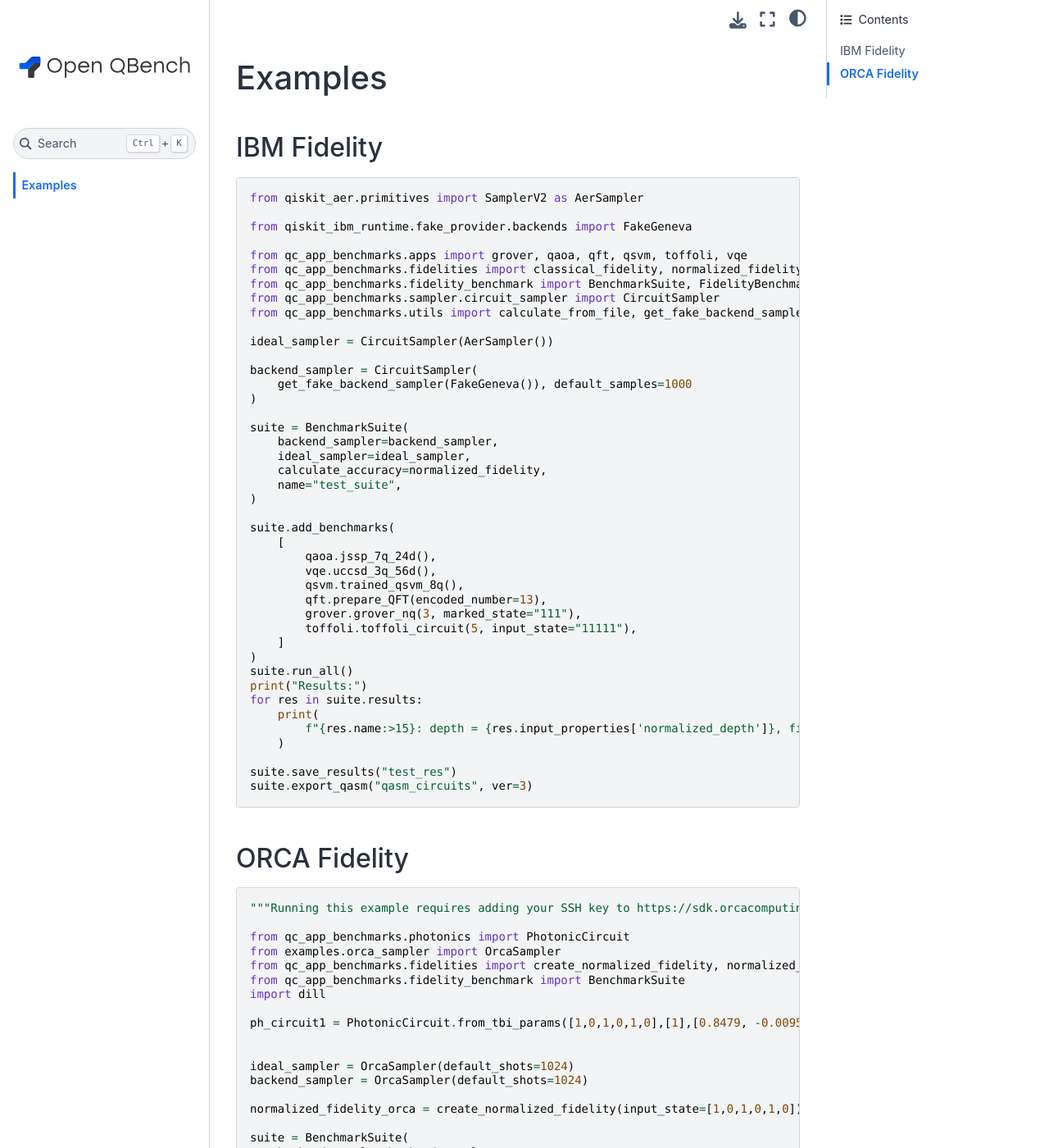
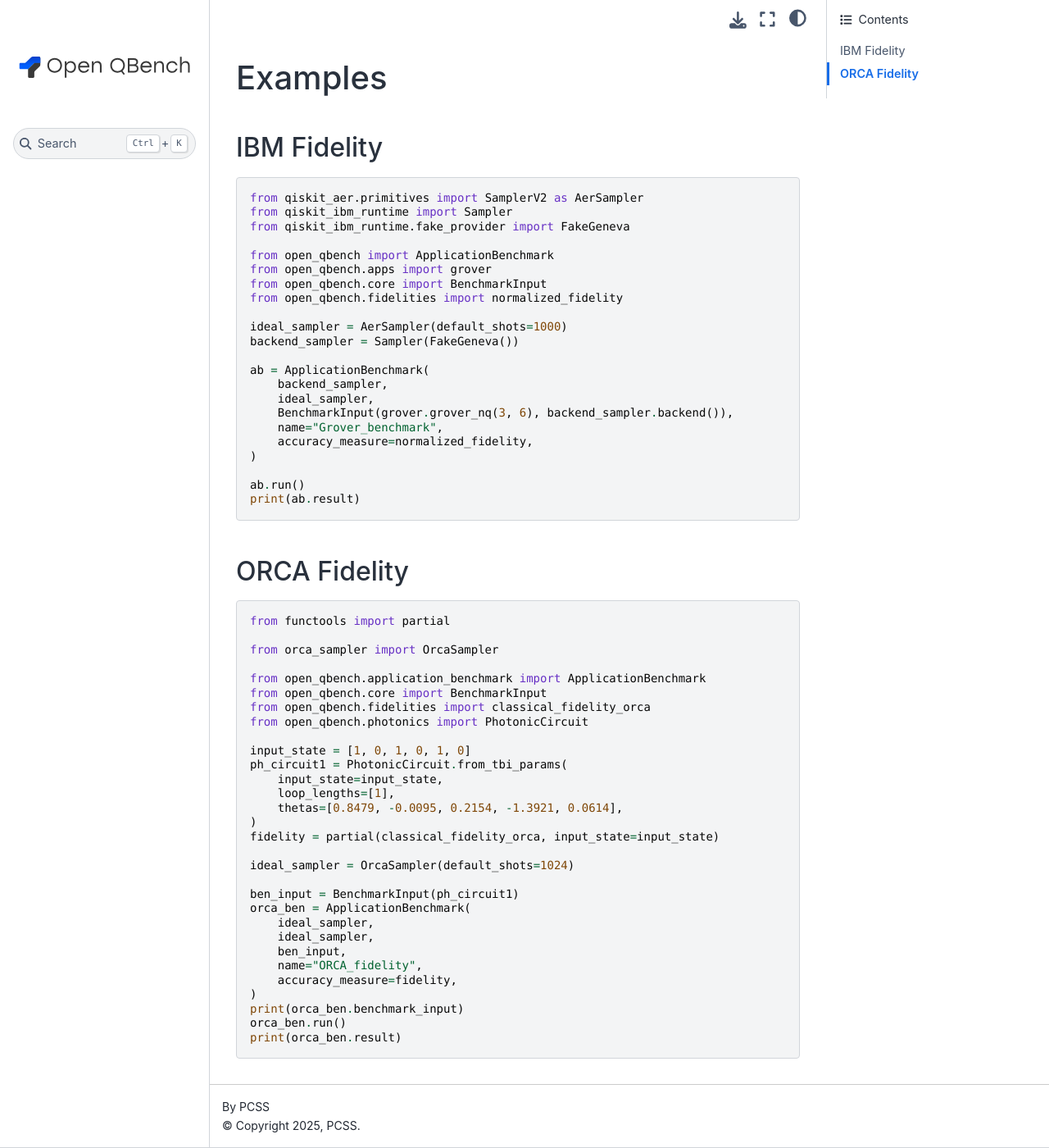
Before and after one commit to PCSS-Quantum/open-qbench, a Sphinx documentation site: the page built from docs/examples.rst, in a window 1280 px wide and 1400 px high. Shown: the whole window at 82% size. Built offline with Sphinx 7.4.7 and the Sphinx Book theme 1.1.4, drawn with Linux system fonts in a browser that asks for light colours; pages that are not in the unit, such as notebooks, are missing from menus; some of the changed text lies outside the part shown.

Commit message:
update docs - index, examples

```diff
--- a/docs/conf.py
+++ b/docs/conf.py
@@ -28,7 +28,7 @@
             "--separate",
             "-o",
             os.path.join(".", "API"),
-            lib_path,  # Generate docs only for quantum_launcher/
+            lib_path,
         ]
     )
 
@@ -45,8 +45,8 @@
 version = parsed_pyproject["project"]["version"]
 
 project = name
-project_copyright = "2025, psnc"
-author = "psnc"
+project_copyright = "2025, PCSS"
+author = "PCSS"
 release = version
 
 # -- General configuration ---------------------------------------------------
--- a/docs/examples.rst
+++ b/docs/examples.rst
@@ -4,91 +4,64 @@
 IBM Fidelity
 --------------
 
-::
+.. code-block:: python
 
     from qiskit_aer.primitives import SamplerV2 as AerSampler
+    from qiskit_ibm_runtime import Sampler
+    from qiskit_ibm_runtime.fake_provider import FakeGeneva
 
-    from qiskit_ibm_runtime.fake_provider.backends import FakeGeneva
+    from open_qbench import ApplicationBenchmark
+    from open_qbench.apps import grover
+    from open_qbench.core import BenchmarkInput
+    from open_qbench.fidelities import normalized_fidelity
 
-    from qc_app_benchmarks.apps import grover, qaoa, qft, qsvm, toffoli, vqe
-    from qc_app_benchmarks.fidelities import classical_fidelity, normalized_fidelity
-    from qc_app_benchmarks.fidelity_benchmark import BenchmarkSuite, FidelityBenchmark
-    from qc_app_benchmarks.sampler.circuit_sampler import CircuitSampler
-    from qc_app_benchmarks.utils import calculate_from_file, get_fake_backend_sampler
+    ideal_sampler = AerSampler(default_shots=1000)
+    backend_sampler = Sampler(FakeGeneva())
 
-    ideal_sampler = CircuitSampler(AerSampler())
-
-    backend_sampler = CircuitSampler(
-        get_fake_backend_sampler(FakeGeneva()), default_samples=1000
+    ab = ApplicationBenchmark(
+        backend_sampler,
+        ideal_sampler,
+        BenchmarkInput(grover.grover_nq(3, 6), backend_sampler.backend()),
+        name="Grover_benchmark",
+        accuracy_measure=normalized_fidelity,
     )
 
-    suite = BenchmarkSuite(
-        backend_sampler=backend_sampler,
-        ideal_sampler=ideal_sampler,
-        calculate_accuracy=normalized_fidelity,
-        name="test_suite",
-    )
-
-    suite.add_benchmarks(
-        [
-            qaoa.jssp_7q_24d(),
-            vqe.uccsd_3q_56d(),
-            qsvm.trained_qsvm_8q(),
-            qft.prepare_QFT(encoded_number=13),
-            grover.grover_nq(3, marked_state="111"),
-            toffoli.toffoli_circuit(5, input_state="11111"),
-        ]
-    )
-    suite.run_all()
-    print("Results:")
-    for res in suite.results:
-        print(
-            f"{res.name:>15}: depth = {res.input_properties['normalized_depth']}, fidelity = {res.average_fidelity}"
-        )
-
-    suite.save_results("test_res")
-    suite.export_qasm("qasm_circuits", ver=3)
+    ab.run()
+    print(ab.result)
 
 
 ORCA Fidelity
 --------------
 
-::
+.. code-block:: python
 
-    """Running this example requires adding your SSH key to https://sdk.orcacomputing.com/ and installing with pip install .[ORCA]"""
+    from functools import partial
 
-    from qc_app_benchmarks.photonics import PhotonicCircuit
-    from examples.orca_sampler import OrcaSampler
-    from qc_app_benchmarks.fidelities import create_normalized_fidelity, normalized_fidelity
-    from qc_app_benchmarks.fidelity_benchmark import BenchmarkSuite
-    import dill
+    from orca_sampler import OrcaSampler
 
-    ph_circuit1 = PhotonicCircuit.from_tbi_params([1,0,1,0,1,0],[1],[0.8479, -0.0095, 0.2154, -1.3921, 0.0614])
+    from open_qbench.application_benchmark import ApplicationBenchmark
+    from open_qbench.core import BenchmarkInput
+    from open_qbench.fidelities import classical_fidelity_orca
+    from open_qbench.photonics import PhotonicCircuit
 
+    input_state = [1, 0, 1, 0, 1, 0]
+    ph_circuit1 = PhotonicCircuit.from_tbi_params(
+        input_state=input_state,
+        loop_lengths=[1],
+        thetas=[0.8479, -0.0095, 0.2154, -1.3921, 0.0614],
+    )
+    fidelity = partial(classical_fidelity_orca, input_state=input_state)
 
     ideal_sampler = OrcaSampler(default_shots=1024)
-    backend_sampler = OrcaSampler(default_shots=1024)
 
-    normalized_fidelity_orca = create_normalized_fidelity(input_state=[1,0,1,0,1,0])
-
-    suite = BenchmarkSuite(
-        backend_sampler=backend_sampler,
-        ideal_sampler=ideal_sampler,
-        calculate_accuracy=normalized_fidelity_orca,
-        name="test_suite",
+    ben_input = BenchmarkInput(ph_circuit1)
+    orca_ben = ApplicationBenchmark(
+        ideal_sampler,
+        ideal_sampler,
+        ben_input,
+        name="ORCA_fidelity",
+        accuracy_measure=fidelity,
     )
-    suite.add_benchmarks(
-        [
-            [(ph_circuit1, [0.8479, -0.0095, 0.2154, -1.3921, 0.0614]),],
-        ]
-    )
-    suite.run_all()
-    print("Results:")
-    for res in suite.results:
-        print(
-            f"{res.name:>15}: depth = {res.input_properties['normalized_depth']}, fidelity = {res.average_fidelity}"
-        )
-    suite.save_results("test_res")
-
-    with open("object_dump","wb") as f:
-        dill.dump(suite, f)
+    print(orca_ben.benchmark_input)
+    orca_ben.run()
+    print(orca_ben.result)
--- a/pyproject.toml
+++ b/pyproject.toml
@@ -26,6 +26,7 @@
     "sphinx>=8.2.3",
     "sphinx-book-theme>=1.1.4",
     "sphinx-copybutton>=0.5.2",
+    "coverage>=7.10.2",
 ]
 
 [tool.pytest.ini_options]
```
Also changed, not shown: README.md (+3 -3 lines), docs/index.rst (+105 -20 lines), 4 other files.
